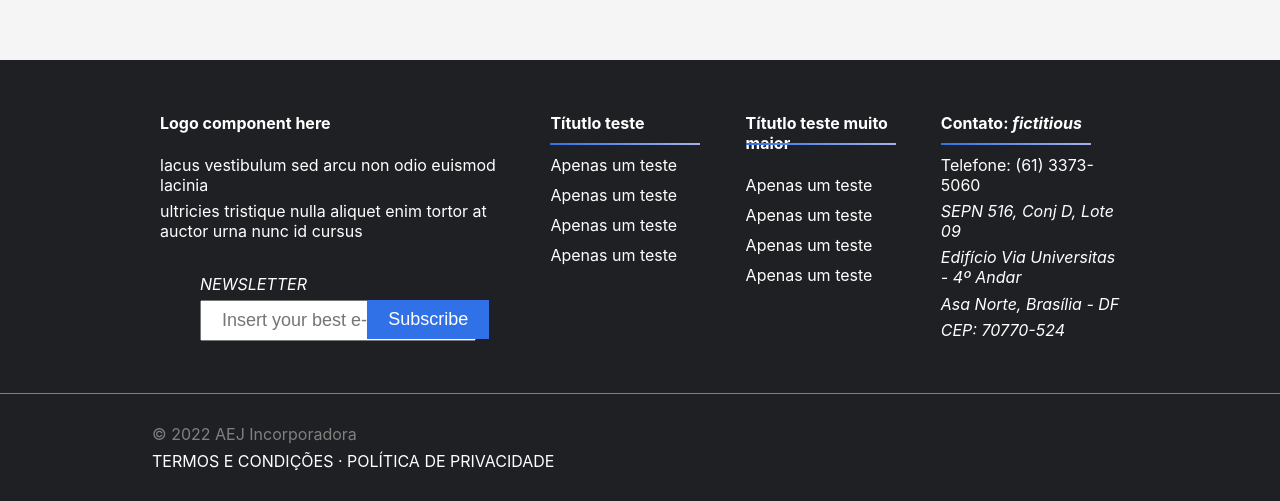
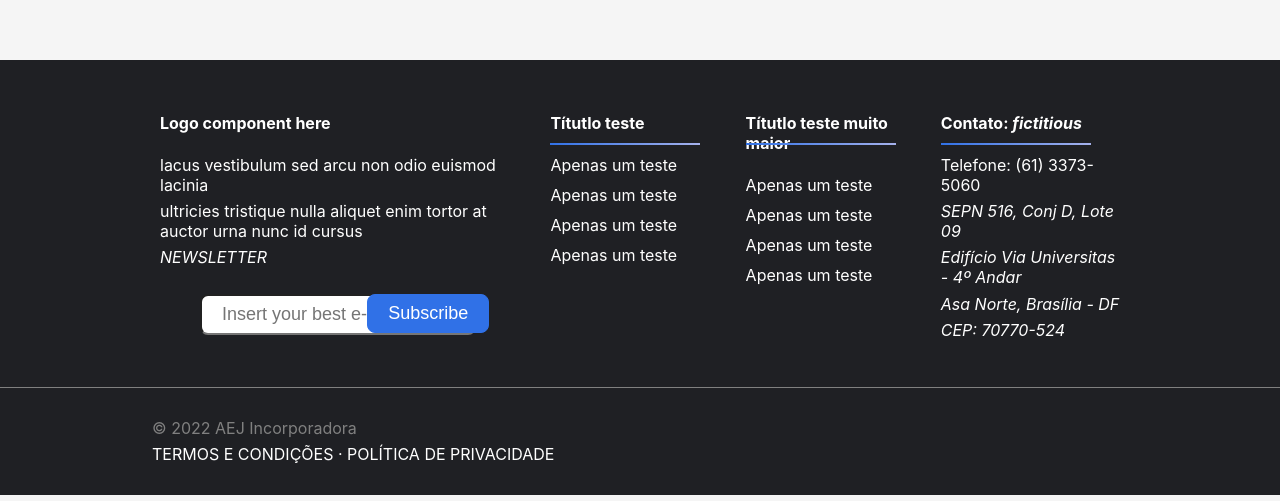
Before and after one commit to ericbraz/real_estate, a Next.js app: page / in a window 1280 px wide. Shown: the part 2832-3333 px from the top of the page. Built offline with nearby package versions, Linux system fonts and the light colour scheme.

Commit message:
popup solved

```diff
--- a/components/IndexPage/IndexPage.tsx
+++ b/components/IndexPage/IndexPage.tsx
@@ -1,4 +1,4 @@
-import React, { useState } from 'react'
+import React from 'react'
 import { MENU_ITEMS } from '../../constants/topMenu'
 import FirstFold from '../FirstFold'
 import GallerySection from '../GallerySection'
@@ -9,14 +9,9 @@ import styles from './IndexPage.module.scss'
 function IndexPage() {
    const [t1, t2, t3, t4] = MENU_ITEMS
 
-   const [modalState, setModalState] = useState(false)
-   function handleMouseLeave<T>(event: React.MouseEvent<T, MouseEvent>) {
-      setModalState(true)
-   }
-
    return (
       <>
-         <NewsletterModal modalState={modalState} />
+         <NewsletterModal />
          <div id={t1.id} className={styles.background} style={{ position: 'absolute', top: 0 }}>
             <div className={styles.left}></div>
             <div className={styles.right}></div>
--- a/components/Newsletter/Newsletter.module.scss
+++ b/components/Newsletter/Newsletter.module.scss
@@ -1,18 +1,20 @@
 @import '../../styles/mixins';
 
 .newsletter {
-   font-style: italic;
-   padding: 20px;
-   text-indent: 20px;
-   text-transform: uppercase;
+   p{
+      display: block;
+   }
 
    .newsForm {
       display: grid;
       grid-gap: 0;
       grid-template-columns: 50% 50%;
+      padding: 20px;
+      text-indent: 20px;
 
       input[type='email'],
       input[type='submit'] {
+         border-radius: 8px;
          font-size: 18px;
          padding: 8px 20px;
       }
--- a/components/Newsletter/Newsletter.tsx
+++ b/components/Newsletter/Newsletter.tsx
@@ -3,21 +3,30 @@ import styles from './Newsletter.module.scss'
 
 interface Props {
    inputText: string
-   newsStyle?: { readonly [key: string]: string }
+   callToAction?: string
+   formStyle?: React.CSSProperties
+   emailStyle?: React.CSSProperties
+   submitStyle?: React.CSSProperties
 }
 
 function Newsletter(props: Props) {
-   const { inputText, newsStyle } = props
+   const { inputText, callToAction, formStyle, emailStyle, submitStyle } = props
+
+   const realCall = callToAction === undefined ? 'NEWSLETTER' : callToAction
+   const styleCall =
+      callToAction === undefined
+         ? ({ textTransform: 'none', fontStyle: 'italic' } as React.CSSProperties)
+         : ({ textTransform: 'none', fontStyle: 'normal' } as React.CSSProperties)
 
    return (
       <div className={styles.newsletter}>
-         <p>NEWSLETTER</p>
-         <div>
-            <form className={styles.newsForm} style={newsStyle}>
-               <div>
+         <p style={styleCall}>{realCall}</p>
+         <div style={{ height: 'max-content' }}>
+            <form className={styles.newsForm} style={formStyle}>
+               <div style={emailStyle}>
                   <input id='email' type='email' name='email' placeholder={inputText} required />
                </div>
-               <div>
+               <div style={submitStyle}>
                   <input id='submit' type='submit' value='Subscribe' />
                </div>
             </form>
--- a/components/NewsletterModal/NewsletterModal.tsx
+++ b/components/NewsletterModal/NewsletterModal.tsx
@@ -1,34 +1,59 @@
-import React, { useEffect, useState } from 'react'
+import React, { useContext, useEffect, useState } from 'react'
 import styles from './NewsletterModal.module.scss'
 import Modal from '../Modal'
+import { NewsletterContext } from '../contexts/NewsletterContext'
+import Newsletter from '../Newsletter/Newsletter'
 
-interface Props {
-   modalState: boolean
-}
+function NewsletterModal() {
+   const height = '500px'
 
-function NewsletterModal(props: Props) {
-   const { modalState } = props
+   const { newsletter } = useContext(NewsletterContext)
 
-   const [openNewsletter, setOpenNewsletter] = useState(modalState)
+   const [localNewsletter, setLocalNewsletter] = useState(newsletter)
 
-   const closeNewsletter = () => {
-      setOpenNewsletter(false)
+   useEffect(() => {
+      setLocalNewsletter(newsletter)
+   }, [newsletter])
+
+   const formStyle = {
+      display: 'flex',
+      flexDirection: 'column',
+      margin: '0',
+      padding: '0',
+      textIndent: '0',
+   } as React.CSSProperties
+
+   const inputs = {
+      padding: '10px 0',
+      width: '100%',
+      transform: 'translateX(-35px)'
    }
 
-   useEffect(() => {
-      //setTimeout(() => setOpenNewsletter(true), 20000)
-   }, [])
-   const height = '500px'
+   const emailStyle = {
+      ...inputs,
+   } as React.CSSProperties
+
+   const submitStyle = {
+      ...inputs,
+   } as React.CSSProperties
 
    return (
       <Modal
          dimensions={{ width: '900px', height: height }}
-         opened={openNewsletter}
+         opened={localNewsletter}
          index={0}
-         close={closeNewsletter}
+         close={() => setLocalNewsletter(false)}
       >
          <div className={styles.content}>
-            <div className={styles.left} style={{ height: height }}></div>
+            <div className={styles.left} style={{ height: height }}>
+               <Newsletter
+                  inputText='Deixe seu melhor e-mail'
+                  callToAction='Espera! Não vá embora antes de me dar um chá de cadeira hehe'
+                  formStyle={formStyle}
+                  emailStyle={emailStyle}
+                  submitStyle={submitStyle}
+               />
+            </div>
             <div className={styles.right} style={{ height: height }}></div>
          </div>
       </Modal>
--- /dev/null
+++ b/components/contexts/NewsletterContext.tsx
@@ -0,0 +1,3 @@
+import { createContext } from 'react'
+
+export const NewsletterContext = createContext({ newsletter: false })
--- a/pages/_app.tsx
+++ b/pages/_app.tsx
@@ -1,12 +1,26 @@
 import '../styles/globals.css'
 import type { AppProps } from 'next/app'
 import Layout from '../components/Layout'
+import { NewsletterContext } from '../components/contexts/NewsletterContext'
+import { useEffect, useState } from 'react'
 
 function MyApp({ Component, pageProps }: AppProps) {
+   const [newsletter, setNewsletter] = useState(false)
+
+   const [actionable, setActionable] = useState(false)
+
+   useEffect(() => {
+      setTimeout(() => setActionable(true), 10000)
+   }, [])
+
    return (
-      <Layout>
-         <Component {...pageProps} />
-      </Layout>
+      <NewsletterContext.Provider value={{ newsletter }}>
+         <div onMouseLeave={() => actionable && setNewsletter(true)}>
+            <Layout>
+               <Component {...pageProps} />
+            </Layout>
+         </div>
+      </NewsletterContext.Provider>
    )
 }
 
```
